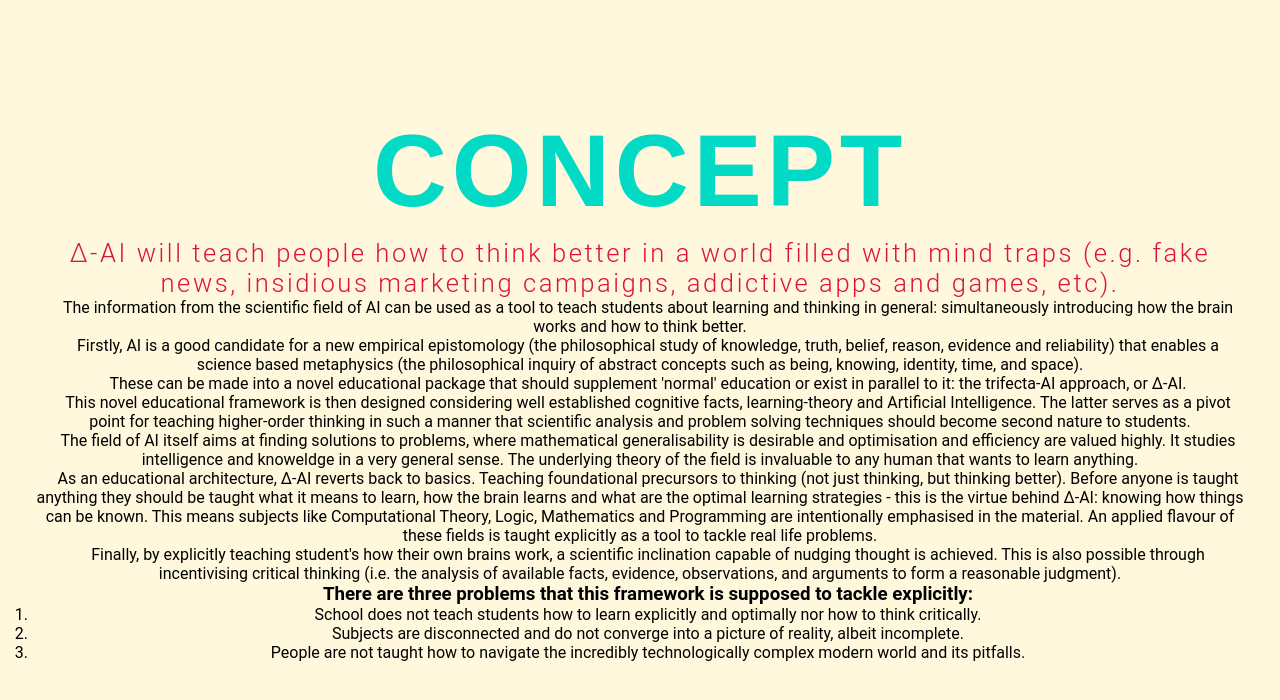
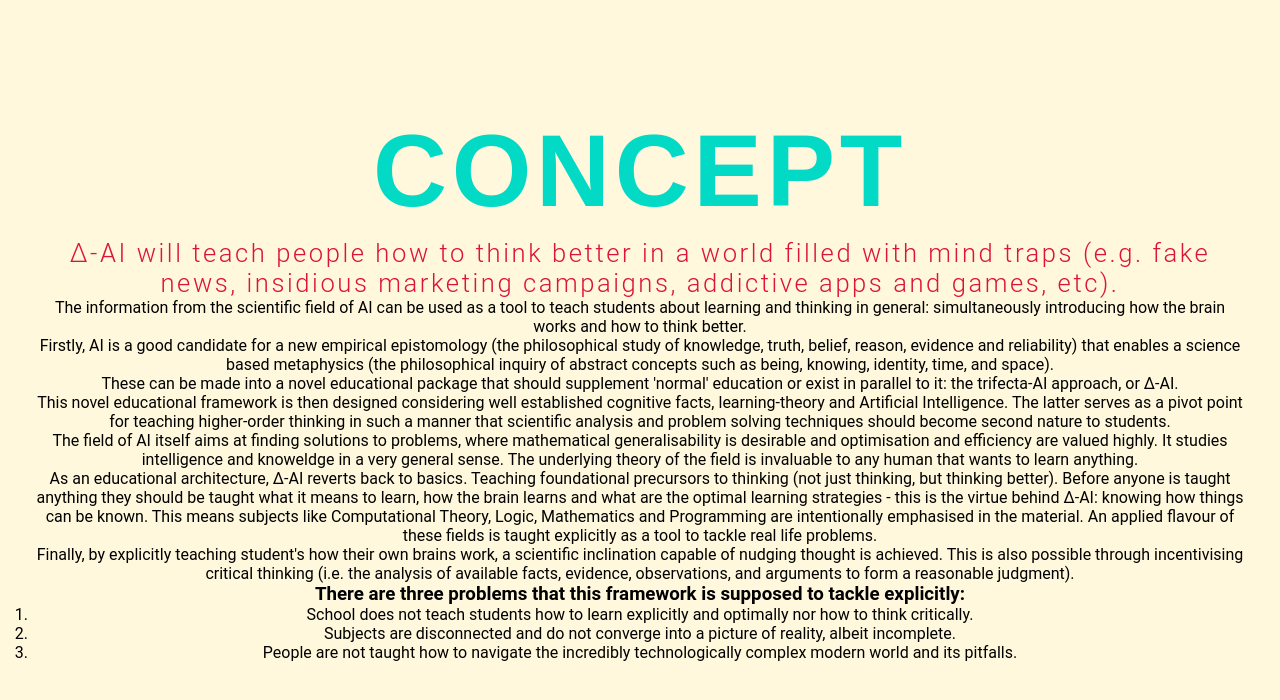
Before and after one commit to BlueVelvetSackOfGoldPotatoes/delta-ai, a plain HTML site: page index.html in a window 1280 px wide. Shown: the part 1613-2313 px from the top of the page. Drawn offline with Linux system fonts and the light colour scheme.

Commit message:
swap div for span

```diff
--- a/index.html
+++ b/index.html
@@ -37,7 +37,7 @@
       <section class="slider" id="tab-concept">
         <h1>CONCEPT</h1>
         <h2>Δ-AI will teach people how to think better in a world filled with mind traps (e.g. fake news, insidious marketing campaigns, addictive apps and games, etc).</h2>
-        <div style="text-indent: 1em;">
+        <span>
           <p>The information from the scientific field of AI can be used as a tool to teach students about learning and thinking in general: simultaneously introducing how the brain works and how to think better.</p>
           <p>Firstly, AI is a good candidate for a new empirical epistomology (the philosophical study of knowledge, truth, belief, reason, evidence and reliability) that enables a science based metaphysics (the philosophical inquiry of abstract concepts such as being, knowing, identity, time, and space).</p>
           <p>These can be made into a novel educational package that should supplement 'normal' education or exist in parallel to it: the trifecta-AI approach, or Δ-AI.</p>
@@ -51,7 +51,7 @@
             <li>Subjects are disconnected and do not converge into a picture of reality, albeit incomplete.</li>
             <li>People are not taught how to navigate the incredibly technologically complex modern world and its pitfalls.</li>
           </ol>
-        </div>
+        </span>
 
       </section>
       <section class="slider" id="tab-prices">
```
